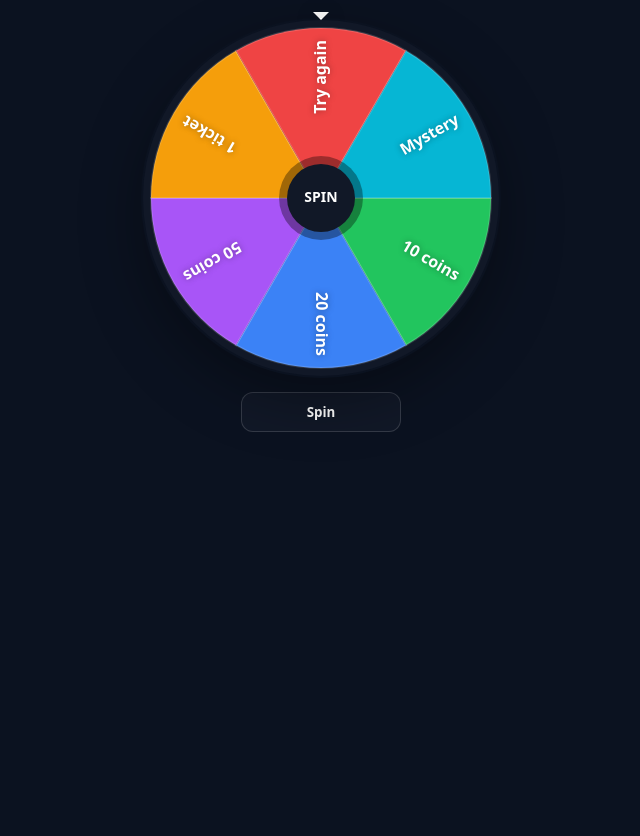
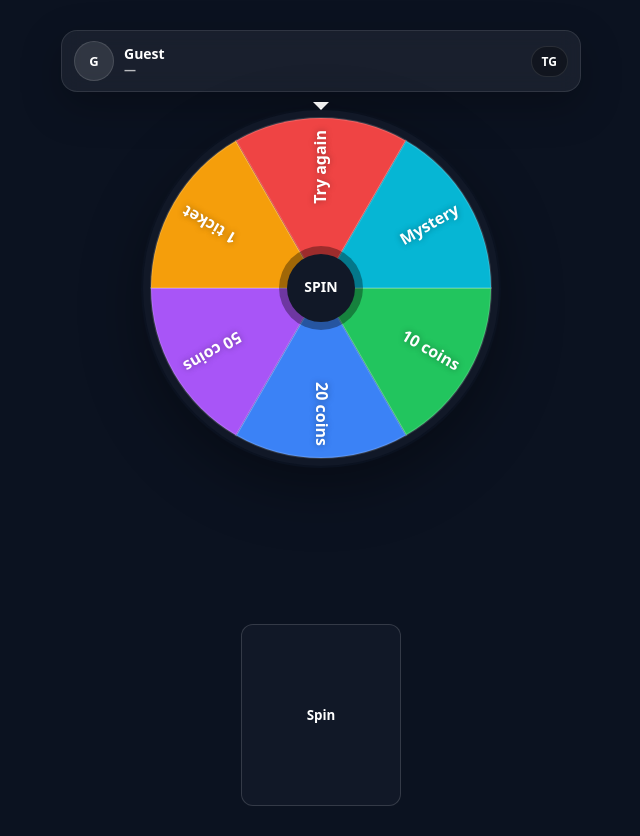
Before and after one commit to work-crosca/wheel, a React (Vite) app: page / in a window 1280 px wide. Shown: the whole page, without its empty margins (319-959 px from the left). Built offline with nearby package versions, Linux system fonts and the light colour scheme.

Commit message:
add tg support

```diff
--- a/src/App.jsx
+++ b/src/App.jsx
@@ -1,8 +1,9 @@
-// src/App.jsx
+// src/App.jsx (adaptat: adaugă ProfileBar sus)
 import React, { useEffect, useMemo, useState } from "react";
 import PrizeWheel from "./PrizeWheel";
 import Preloader from "./components/Preloader";
 import WinModal from "./components/WinModal";
+import ProfileBar from "./components/ProfileBar";
 import { preloadAll } from "./utils/preloadAssets";
 import { initTelegramMiniApp, getTg, isTelegramMiniApp } from "./telegram";
 import "./styles/App.css";
@@ -23,64 +24,40 @@ export default function App() {
     []
   );
 
-  // Pune aici resursele reale când le ai (din /public).
-  // Ex:
-  //  - public/img/bg.jpg        => "/img/bg.jpg"
-  //  - public/sounds/tick.wav   => "/sounds/tick.wav"
   const assets = useMemo(
     () => ({
-      images: [
-        // "/img/bg.jpg",
-      ],
-      audio: [
-        // "/sounds/tick.wav",
-      ],
+      images: [],
+      audio: [],
     }),
     []
   );
 
-  // ✅ Telegram Mini App init (safe în browser normal)
   useEffect(() => {
     if (!isTelegramMiniApp()) return;
 
     const tg = initTelegramMiniApp();
+    if (!tg) return;
 
-    // aplicăm theme Telegram în UI (fallback pe culoarea ta)
+    const applyTheme = () => {
       const bg = tg.themeParams?.bg_color || "#0b1220";
       document.body.style.background = bg;
+    };
 
-    // BackButton: închide modalul sau mini app
+    applyTheme();
+
     tg.BackButton.show();
-
     const handleBack = () => {
       if (winPrize) setWinPrize(null);
       else tg.close();
     };
 
     tg.BackButton.onClick(handleBack);
-
-    // când se schimbă tema (dark/light) în Telegram
-    const handleTheme = () => {
-      const nextBg = tg.themeParams?.bg_color || "#0b1220";
-      document.body.style.background = nextBg;
-    };
-
-    tg.onEvent("themeChanged", handleTheme);
+    tg.onEvent("themeChanged", applyTheme);
 
     return () => {
       tg.BackButton.offClick(handleBack);
-      tg.offEvent("themeChanged", handleTheme);
+      tg.offEvent("themeChanged", applyTheme);
     };
-  }, [winPrize]);
-
-  // ✅ când se deschide modalul, arătăm/ascundem BackButton (opțional)
-  useEffect(() => {
-    if (!isTelegramMiniApp()) return;
-    const tg = getTg();
-    if (!tg) return;
-
-    if (winPrize) tg.BackButton.show();
-    else tg.BackButton.show();
   }, [winPrize]);
 
   if (!ready) {
@@ -99,13 +76,22 @@ export default function App() {
 
   return (
     <div className="app">
-      <div style={{ minHeight: "100dvh" }}>
+      <div
+        style={{
+          minHeight: "100dvh",
+          display: "grid",
+          gridTemplateRows: "auto 1fr",
+          gap: 16,
+          justifyItems: "center",
+          padding: 12,
+        }}
+      >
+        <ProfileBar />
+
+        <div style={{ display: "grid", gap: 16, justifyItems: "center" }}>
           <PrizeWheel
             prizes={prizes}
-          onWin={({ index, prize }) => {
-            console.log("WIN:", index, prize);
-
-            // dacă nu vrei confetti la "Try again"
+            onWin={({ prize }) => {
               if (prize?.value === 0) {
                 try {
                   const tg = getTg();
@@ -116,26 +102,15 @@ export default function App() {
 
               setWinPrize(prize);
 
-            // haptic success (Telegram feel)
               try {
                 const tg = getTg();
                 tg?.HapticFeedback?.notificationOccurred?.("success");
               } catch {}
-
-            // aici: call la backend, update balance, etc.
             }}
           />
 
-        <WinModal
-          prize={winPrize}
-          onClose={() => {
-            setWinPrize(null);
-            try {
-              const tg = getTg();
-              tg?.HapticFeedback?.impactOccurred?.("light");
-            } catch {}
-          }}
-        />
+          <WinModal prize={winPrize} onClose={() => setWinPrize(null)} />
+        </div>
       </div>
     </div>
   );
--- /dev/null
+++ b/src/components/ProfileBar.jsx
@@ -0,0 +1,61 @@
+// src/components/ProfileBar.jsx
+import React, { useEffect, useMemo, useState } from "react";
+import { getTg, isTelegramMiniApp } from "../telegram";
+import "../styles/ProfileBar.css";
+
+function initialsFromName(name = "") {
+  const parts = name.trim().split(/\s+/).filter(Boolean);
+  const a = parts[0]?.[0] || "";
+  const b = parts.length > 1 ? parts[parts.length - 1][0] : "";
+  return (a + b).toUpperCase() || "U";
+}
+
+export default function ProfileBar() {
+  const [user, setUser] = useState(null);
+
+  useEffect(() => {
+    if (!isTelegramMiniApp()) return;
+
+    try {
+      const tg = getTg();
+      const u = tg?.initDataUnsafe?.user || null;
+      setUser(u);
+    } catch {
+      setUser(null);
+    }
+  }, []);
+
+  const fullName = useMemo(() => {
+    if (!user) return "Guest";
+    return [user.first_name, user.last_name].filter(Boolean).join(" ") || "User";
+  }, [user]);
+
+  const username = user?.username ? `@${user.username}` : null;
+  const photoUrl = user?.photo_url || null;
+  const initials = initialsFromName(fullName);
+
+  return (
+    <div className="profile-bar">
+      <div className="profile-bar__left">
+        <div className="profile-bar__avatar">
+          {photoUrl ? (
+            <img
+              src={photoUrl}
+              alt={fullName}
+              referrerPolicy="no-referrer"
+            />
+          ) : (
+            <span>{initials}</span>
+          )}
+        </div>
+
+        <div className="profile-bar__meta">
+          <div className="profile-bar__name">{fullName}</div>
+          <div className="profile-bar__username">{username || "—"}</div>
+        </div>
+      </div>
+
+      <div className="profile-bar__badge">TG</div>
+    </div>
+  );
+}
--- /dev/null
+++ b/src/styles/ProfileBar.css
@@ -0,0 +1,82 @@
+/* src/components/ProfileBar.css */
+.profile-bar {
+  width: min(520px, calc(100vw - 24px));
+  display: flex;
+  align-items: center;
+  justify-content: space-between;
+
+  padding: 10px 12px;
+  border-radius: 16px;
+
+  background: rgba(255, 255, 255, 0.06);
+  border: 1px solid rgba(255, 255, 255, 0.10);
+  backdrop-filter: blur(10px);
+
+  box-shadow: 0 14px 40px rgba(0, 0, 0, 0.25);
+}
+
+.profile-bar__left {
+  display: flex;
+  align-items: center;
+  gap: 10px;
+}
+
+.profile-bar__avatar {
+  width: 40px;
+  height: 40px;
+  border-radius: 999px;
+  overflow: hidden;
+
+  background: rgba(255, 255, 255, 0.10);
+  border: 1px solid rgba(255, 255, 255, 0.12);
+
+  display: grid;
+  place-items: center;
+}
+
+.profile-bar__avatar img {
+  width: 100%;
+  height: 100%;
+  object-fit: cover;
+  display: block;
+}
+
+.profile-bar__avatar span {
+  color: #fff;
+  font-weight: 800;
+  font-family: system-ui, -apple-system, Segoe UI, Roboto;
+  font-size: 13px;
+}
+
+.profile-bar__meta {
+  display: grid;
+  gap: 2px;
+}
+
+.profile-bar__name {
+  color: #fff;
+  font-weight: 800;
+  font-family: system-ui, -apple-system, Segoe UI, Roboto;
+  font-size: 14px;
+  line-height: 1.1;
+}
+
+.profile-bar__username {
+  color: rgba(255, 255, 255, 0.70);
+  font-weight: 600;
+  font-family: system-ui, -apple-system, Segoe UI, Roboto;
+  font-size: 12px;
+  line-height: 1.1;
+}
+
+.profile-bar__badge {
+  padding: 6px 10px;
+  border-radius: 999px;
+  font-weight: 900;
+  font-family: system-ui, -apple-system, Segoe UI, Roboto;
+  font-size: 12px;
+  color: #fff;
+
+  background: rgba(0, 0, 0, 0.30);
+  border: 1px solid rgba(255, 255, 255, 0.10);
+}
```
Lines whose indentation alone changed are shown as unchanged.
